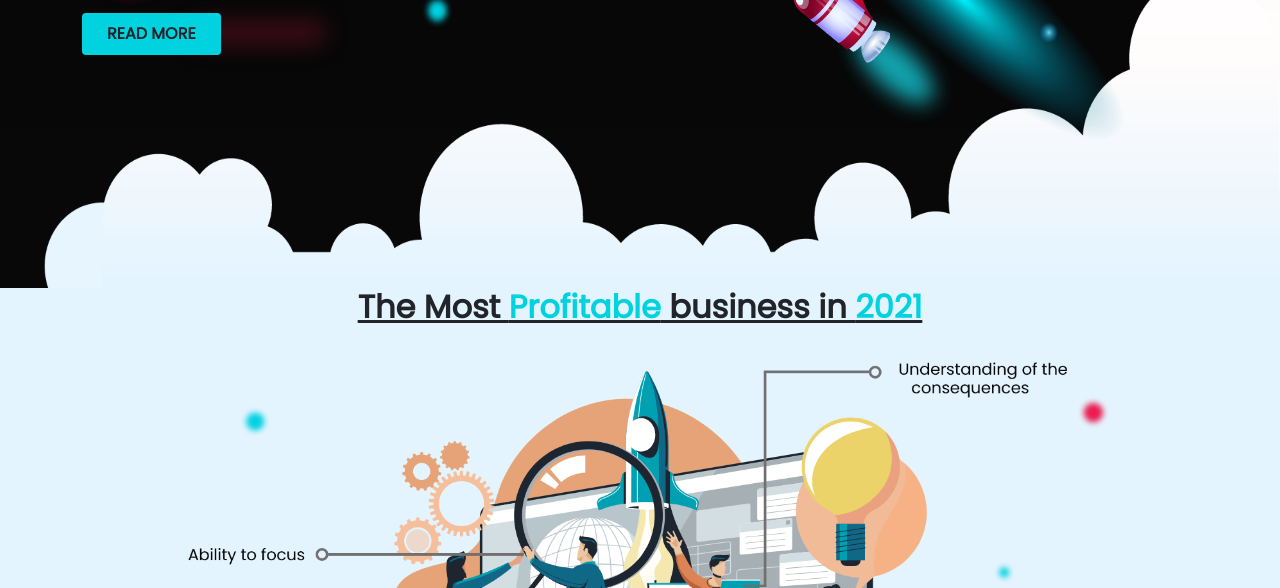
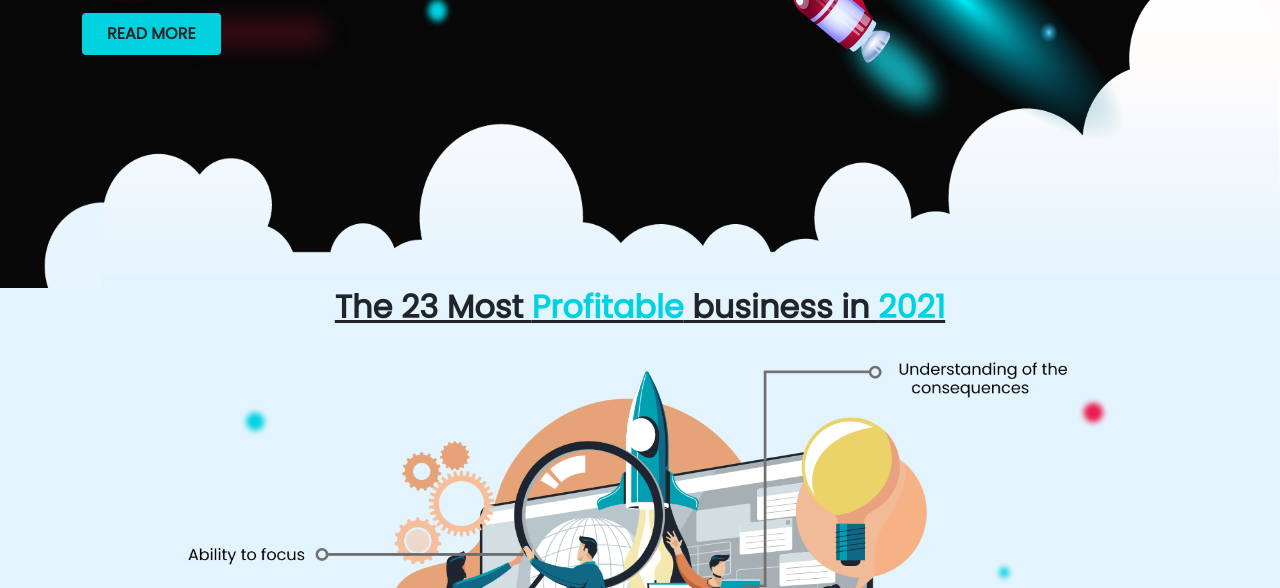
Before and after one commit to TusharBonami/CanvaUx, a plain HTML site: page index.html in a window 1280 px wide. Shown: the part 512-1100 px from the top of the page. Drawn offline with nearby package versions, Linux system fonts and the light colour scheme; a script that the page names is missing.

Commit message:
added 23

```diff
--- a/index.html
+++ b/index.html
@@ -69,7 +69,7 @@
         <div class="container">
             <div class="row">
                 <div class="col-12 col-sm-12 col-md-12 col-lg-12 col-xxl-12 section-heading">
-                    <h2 class="text-center">The  Most <span>Profitable</span> business in <span>2021</span></h2>
+                    <h2 class="text-center">The 23 Most <span>Profitable</span> business in <span>2021</span></h2>
                 </div>
             </div>
 
```
